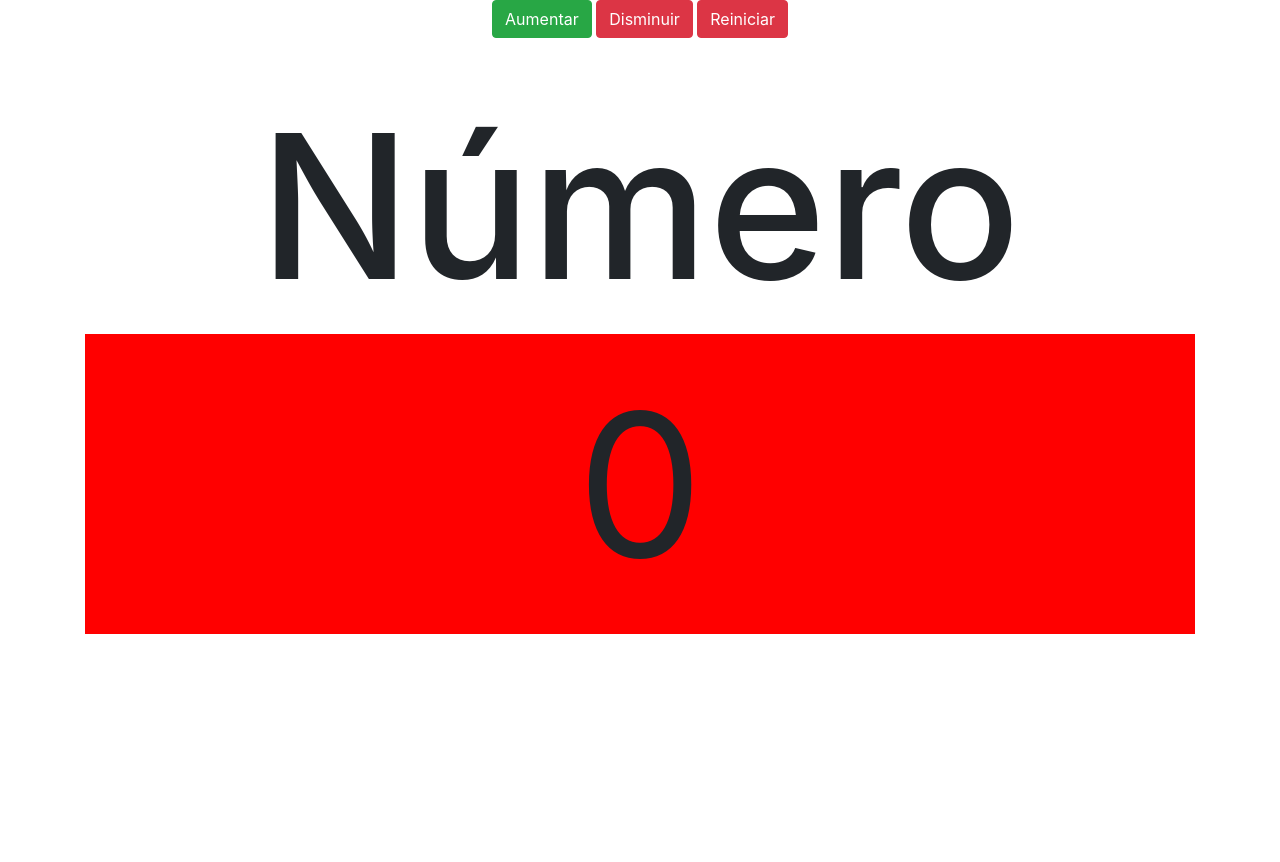
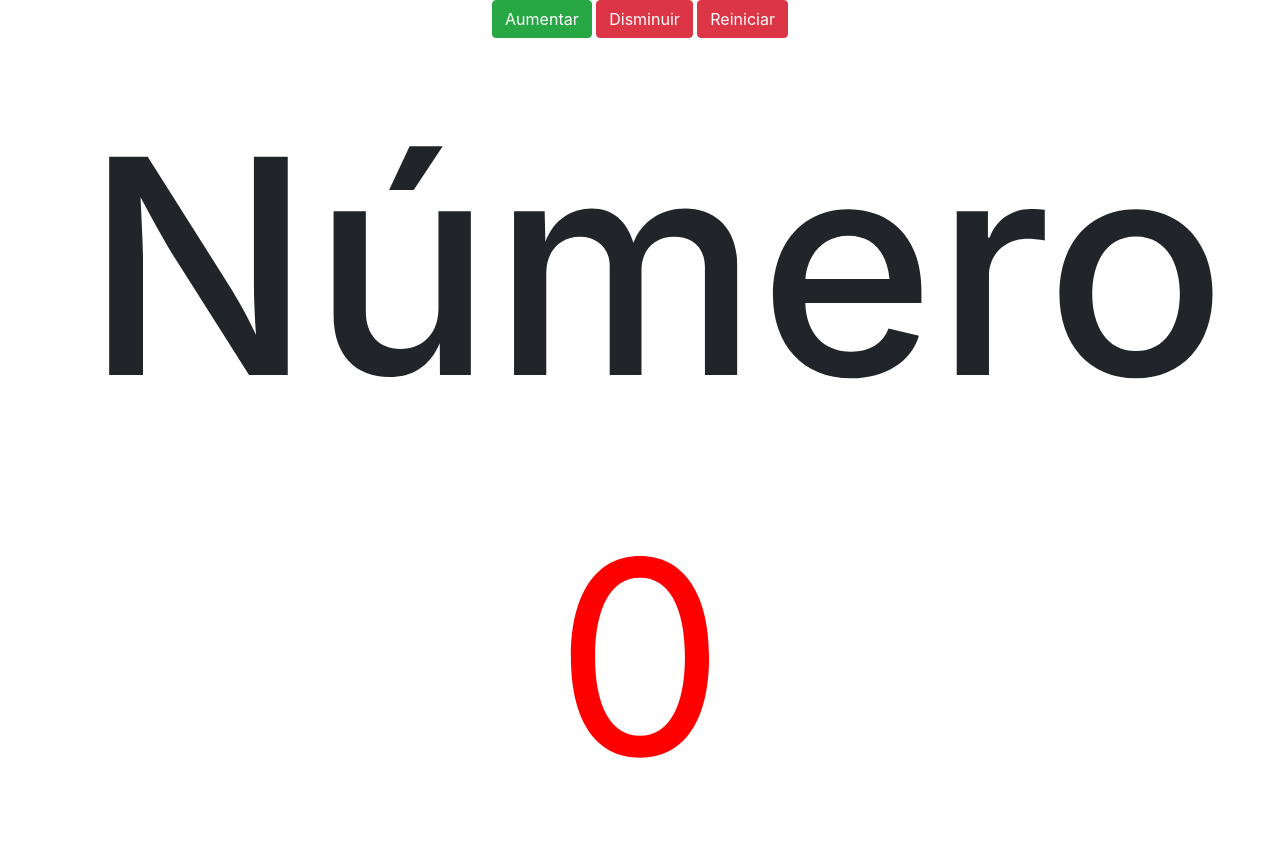
Before and after one commit to pangolp/numeros, a plain HTML site: page index.html in a window 1280 px wide. Before the commit the page ends 800 px from the top, so only its background shows below. Drawn offline with nearby package versions, Linux system fonts and the light colour scheme.

Commit message:
Agrandando el numero

```diff
--- a/index.html
+++ b/index.html
@@ -6,10 +6,13 @@
 	<title>Contador</title>
 	<style>
 		.text {
-			font-size: 200px;
+			font-size: 270px;
+		}
+		.number {
+			font-size: 300px;
 		}
 		.red {
-			background: red;
+			color: red;
 		}
 	</style>
 </head>
@@ -19,7 +22,7 @@
 			<button type="button" class="btn btn-success" v-on:click="increment">Aumentar</button>
 			<button type="button" class="btn btn-danger" v-on:click="decrement">Disminuir</button>
 			<button type="button" class="btn btn-danger" v-on:click="reset">Reiniciar</button>
-			<h1 class="mt-5 text">Número</h1>
+			<h1 class="mt-5 number">Número</h1>
 			<p class="text red">{{ numero }}</p>
 		</div>
 	</div>
```
